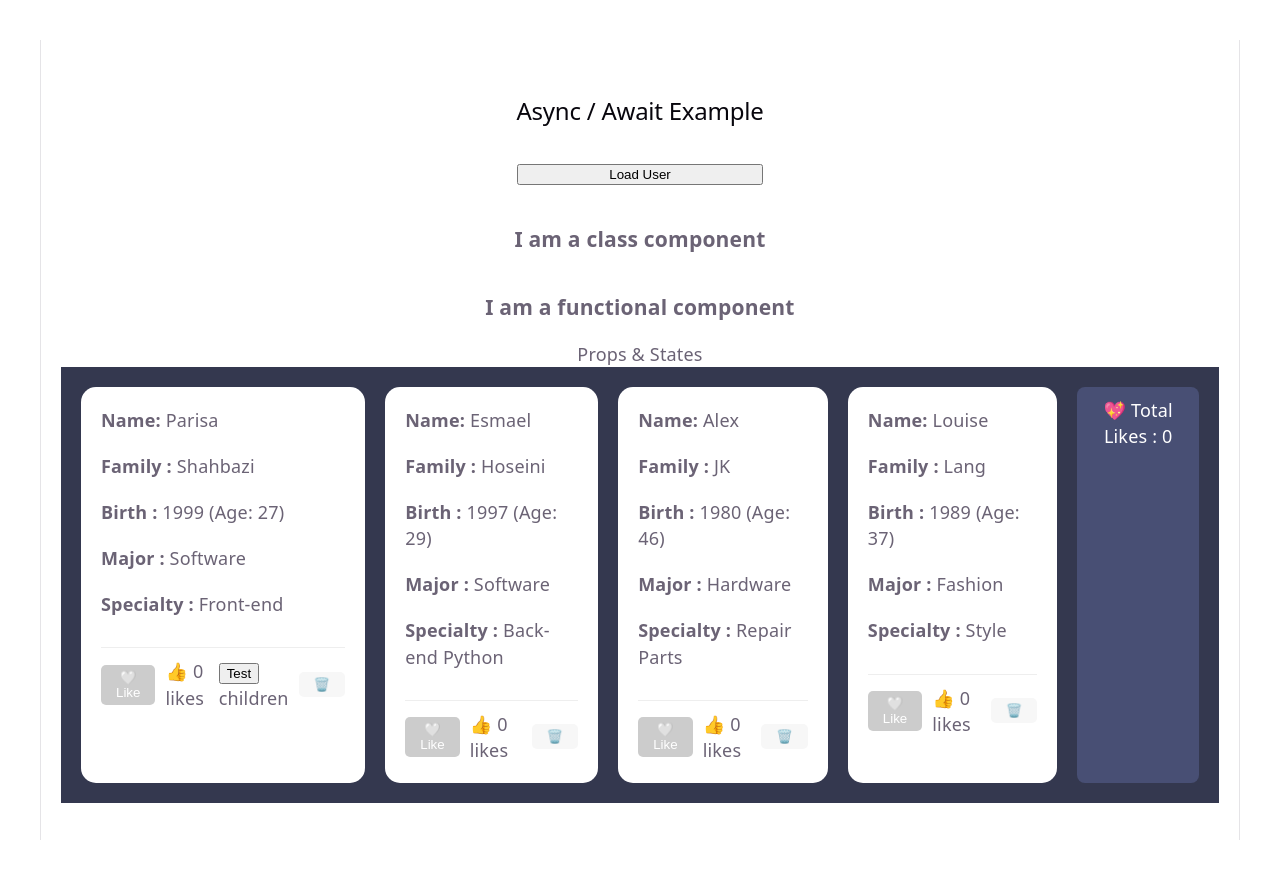
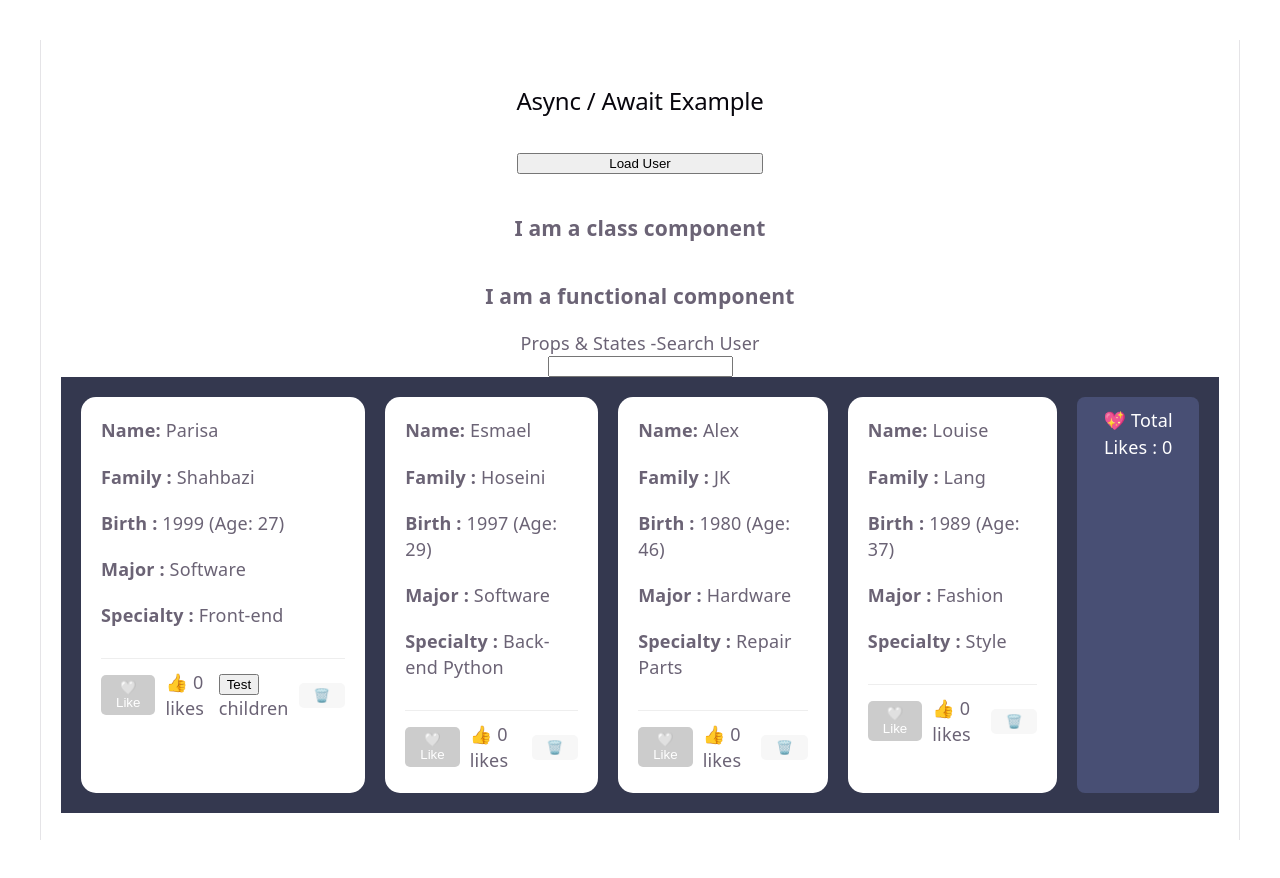
Before and after one commit to shahbaziparisa/react-learning-journey, a React (Vite) app: page / in a window 1280 px wide. Built offline with nearby package versions, Linux system fonts and the light colour scheme.

Commit message:
Feat :Search User

```diff
--- a/src/App.tsx
+++ b/src/App.tsx
@@ -92,6 +92,17 @@ export default function App() {
     setAllUsers(alluser.filter((user) => user.id !== id));
   };
 
+  const searchUser = (char) => {
+    const search = char.toLowerCase();
+    const newSearched = initialUsers.filter(
+      (user) =>
+        user.name.toLowerCase().includes(search) ||
+        user.family?.toLowerCase().includes(search),
+    );
+    console.log(newSearched);
+    setAllUsers(newSearched);
+  };
+
   return (
     <>
       <div
@@ -118,7 +129,8 @@ export default function App() {
       </div>
       <ClassComponent />
       <FunctionalComponent />
-      Props & States
+      Props & States -Search User
+      <input type="text" onChange={(e) => searchUser(e.target.value)} />
       <div
         style={{
           backgroundColor: "#34384fff",
```
